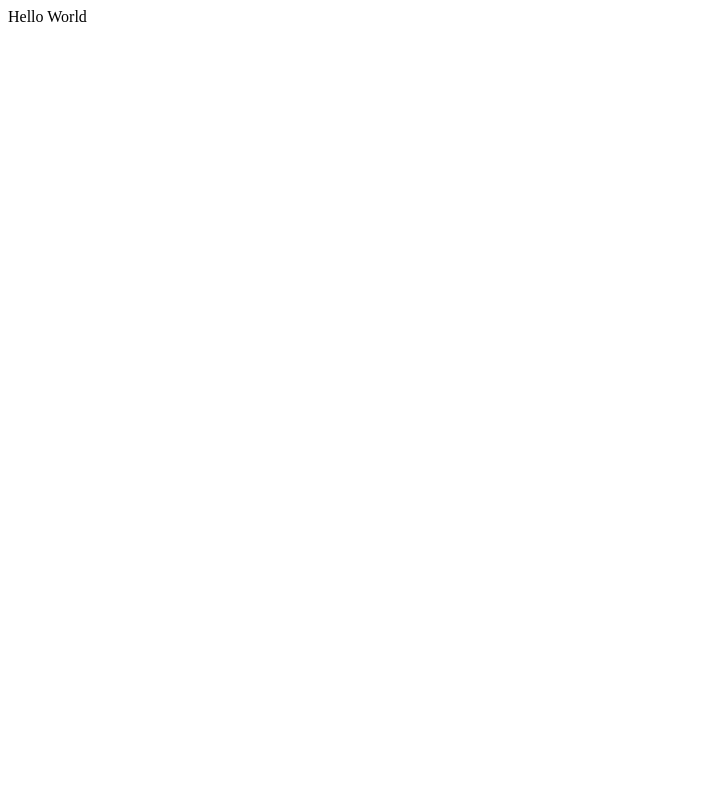
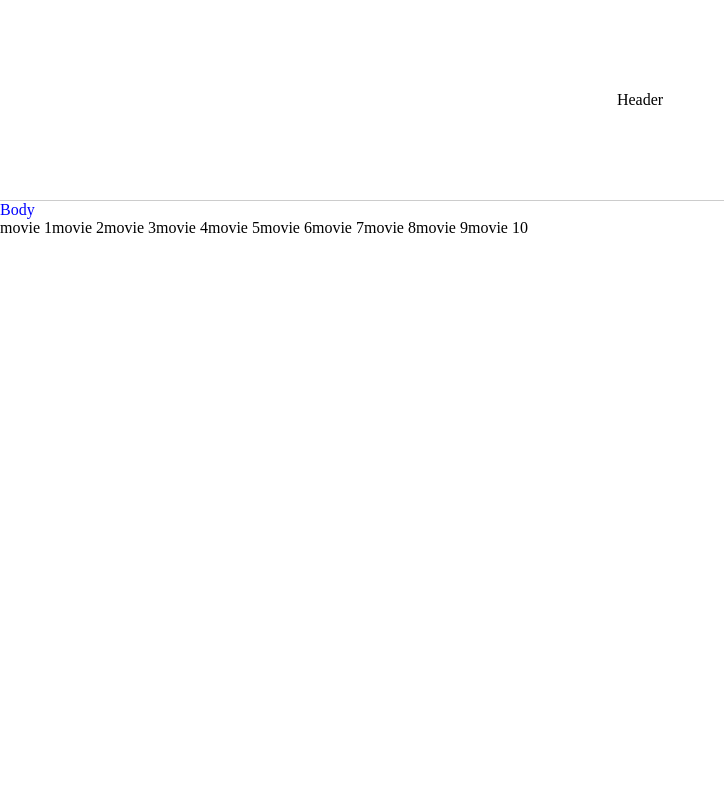
Before and after one commit to Kronage/draft-rebuild, a PHP site: page / in a window 1280 px wide. Before the commit the part shown is almost empty. Shown: the whole page, without its empty margins (0-724 px from the left). Run offline with PHP 8.4, Linux system fonts and the light colour scheme.

Commit message:
for loop

```diff
--- a/index.php
+++ b/index.php
@@ -1 +1,54 @@
-Hello World
+<!doctype html>
+
+<html>
+<head>
+    <title>Draft App</title>
+    <meta charset="utf-8">
+    <style>
+        * {
+            box-sizing: border-box;
+            padding: 0;
+            margin: 0;
+        }
+        .header {
+            width: 100%;
+            line-height: 200px;
+            border-bottom: 1px solid #cccccc;
+            text-align: center;
+        }
+        .body {
+            color: blue;
+        }
+    </style>
+</head>
+
+<body>
+    <div class="header">Header</div>
+    <div class="body">Body</div>
+    <?php
+
+        function printMovieData($data) {
+            for ($i = 0; $i < count ($data); $i++) {
+                echo $data[$i]['title'];
+            }
+        }
+
+        $serverData = [
+            ['title' => 'movie 1'],
+            ['title' => 'movie 2'],
+            ['title' => 'movie 3'],
+            ['title' => 'movie 4'],
+            ['title' => 'movie 5'],
+            ['title' => 'movie 6'],
+            ['title' => 'movie 7'],
+            ['title' => 'movie 8'],
+            ['title' => 'movie 9'],
+            ['title' => 'movie 10']
+        ];
+
+        printMovieData($serverData);
+    ?>
+</body>
+
+
+</html>
```
